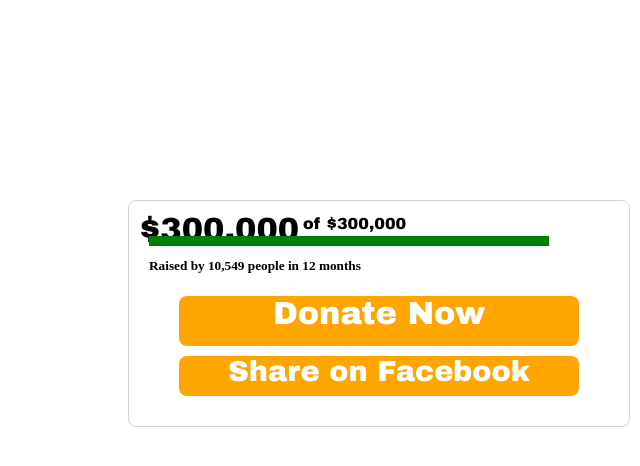
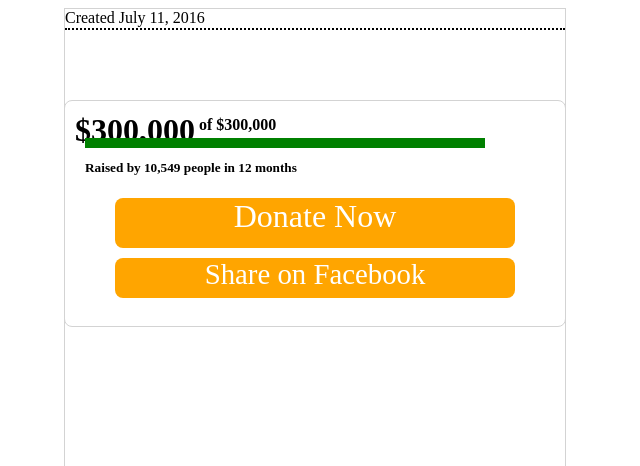
Before and after one commit to randallsong/mr-bean-fund, a plain HTML site: page index.html in a window 1280 px wide. Shown: the top 466 px of the page, without its empty margins (640-1280 px from the left). Drawn offline with Linux system fonts and the light colour scheme.

Commit message:
right side begins

```diff
--- a/index.html
+++ b/index.html
@@ -10,14 +10,18 @@
 <body>
 
 	<div id="donate-box">
-
 			<h1 id="donated">$300,000</h1>
-			<h4 id="total"> of $300,000</h2>
+			<h4 id="total"> of $300,000</h4>
 			<div id="donation-bar"></div>
 			<h5 id="donations">Raised by 10,549 people in 12 months</h5>
 			<a id="donate-button" align="center">Donate Now</a>
 			<a href="https://www.facebook.com/" id="share-fb-button" align="center">Share on Facebook</a>
 	</div>
-
+	<div id="individual-donations">
+		<div id="creator">
+			<div>Created July 11, 2016</div>
+			<div id="underline"></div>
+		</div>
+	</div>
 </body>
 </html>
--- a/mrbean.css
+++ b/mrbean.css
@@ -2,21 +2,21 @@
 
 #donate-box{
 	display: block;
-	position: fixed;
+	position: absolute;
 	width: 500px;
 	height: 225px;
 	border-width: 1px;
 	border-style: solid;
 	border-color: lightgray;
 	border-radius: 8px;
-	left: 60%;
-	top: 200px;
+	left: 55%;
+	top: 100px;
+	z-index: 2;
 }
 
 #donated{
 	position: relative;
 	display: inline;
-	font-family: arial black;
 	left: 10px;
 	top: 5%;
 }
@@ -24,7 +24,6 @@
 #total{
 	position: relative;
 	display: inline;
-	font-family: arial black;
 	left: 10px;
 }
 
@@ -47,7 +46,6 @@
 	width: 400px;
 	height: 50px;
 	color: white;
-	font-family: arial black;
 	font-size: 200%;
 	background-color: orange;
 	display: block;
@@ -62,7 +60,6 @@
 	width: 400px;
 	height: 40px;
 	color: white;
-	font-family: arial black;
 	font-size: 180%;
 	background-color: orange;
 	display: block;
@@ -74,4 +71,25 @@
 	top: 70px;
 }
 
+#individual-donations{
+	display: block;
+	position: absolute;
+	width: 500px;
+	height: 2000px;
+	background-color: white;
+	border-width: 1px;
+	border-style: solid;
+	border-color: lightgray;
+	left: 55%;
+	z-index: 1;
+}
+
+#underline{
+	display: block;
+	height: 1px;
+	width: 500px;
+	border-bottom-style: dotted;
+	border-bottom-color: black;
+	border-bottom-width: 2px;
+}
 /*--------------------------------------------*/
```
